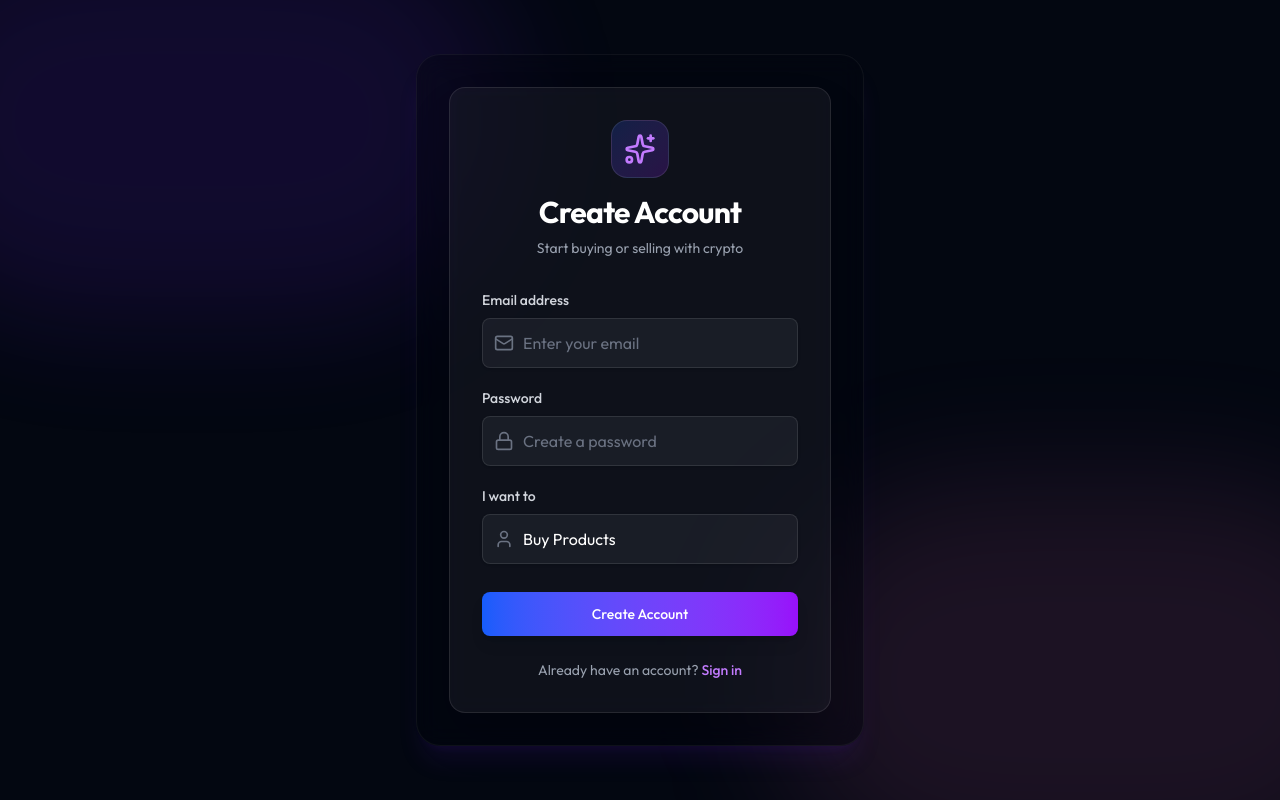
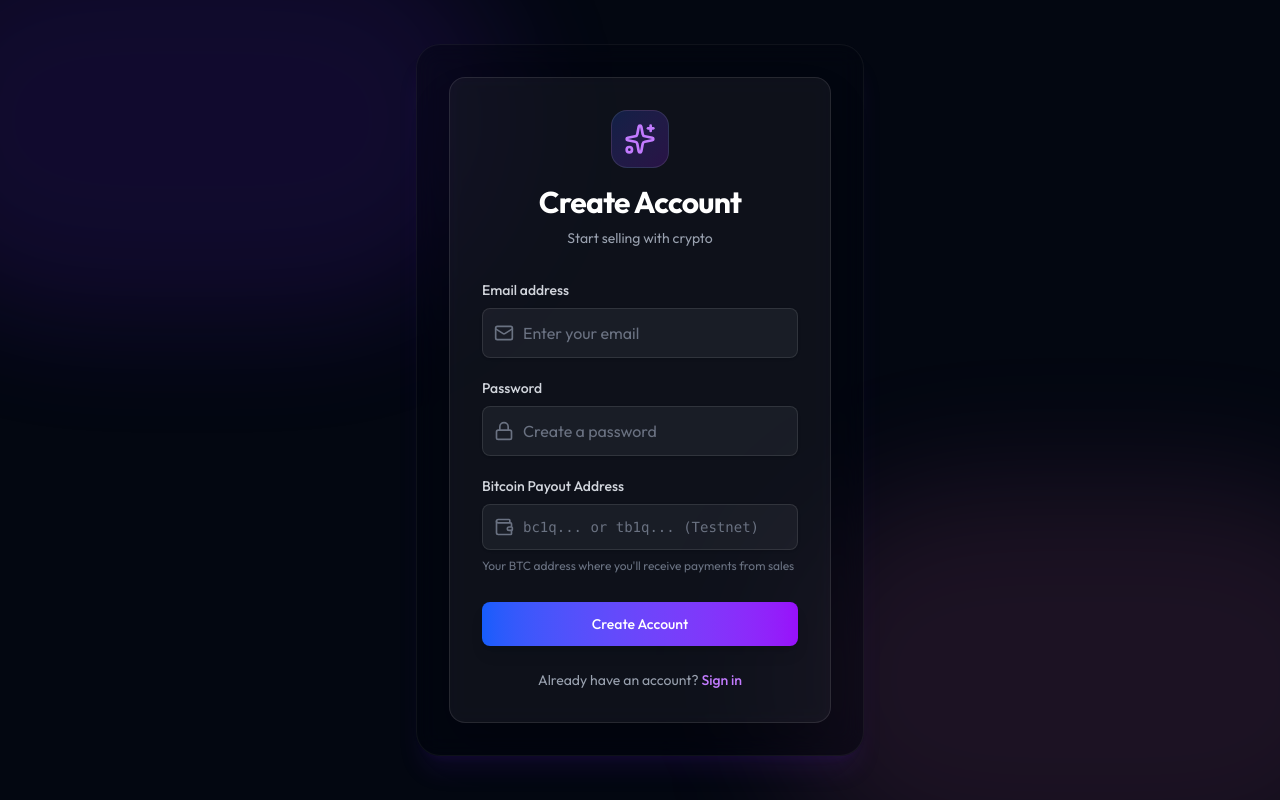
Before and after one commit to robson-muniz/crypto-commerce, a Next.js app: page /register in a window 1280 px wide. Built offline with nearby package versions, Linux system fonts and the light colour scheme.

Commit message:
feat: Simplify registration to vendor-only by removing role selection and making the payout address mandatory.

```diff
--- a/src/app/(auth)/register/page.tsx
+++ b/src/app/(auth)/register/page.tsx
@@ -3,13 +3,13 @@
 import { useState } from "react"
 import { useRouter } from "next/navigation"
 import Link from "next/link"
-import { Lock, Mail, User, Wallet, Sparkles } from "lucide-react"
+import { Lock, Mail, Wallet, Sparkles } from "lucide-react"
 
 export default function RegisterPage() {
   const router = useRouter()
   const [email, setEmail] = useState("")
   const [password, setPassword] = useState("")
-  const [role, setRole] = useState("USER") // Default to Buyer (USER)
+  const [role] = useState("VENDOR") // Always register as seller
   const [payoutAddress, setPayoutAddress] = useState("")
   const [error, setError] = useState("")
   const [loading, setLoading] = useState(false)
@@ -55,7 +55,7 @@ export default function RegisterPage() {
           Create Account
         </h2>
         <p className="mt-2 text-sm text-gray-400">
-          Start buying or selling with crypto
+          Start selling with crypto
         </p>
       </div>
 
@@ -116,32 +116,9 @@ export default function RegisterPage() {
           </div>
         </div>
 
+
+
         <div>
-          <label
-            htmlFor="role"
-            className="block text-sm font-medium text-gray-300 mb-2"
-          >
-            I want to
-          </label>
-          <div className="relative">
-            <div className="absolute inset-y-0 left-0 pl-3 flex items-center pointer-events-none">
-              <User className="h-5 w-5 text-gray-500" />
-            </div>
-            <select
-              id="role"
-              name="role"
-              value={role}
-              onChange={(e) => setRole(e.target.value)}
-              className="block w-full rounded-lg border border-white/10 bg-white/5 pl-10 pr-4 py-3 text-white shadow-sm focus:border-purple-500/50 focus:outline-none focus:ring-2 focus:ring-purple-500/20 transition-all appearance-none cursor-pointer"
-            >
-              <option value="USER" className="bg-gray-900">Buy Products</option>
-              <option value="VENDOR" className="bg-gray-900">Sell Products</option>
-            </select>
-          </div>
-        </div>
-
-        {role === "VENDOR" && (
-          <div className="animate-in fade-in slide-in-from-top-2 duration-200">
           <label
             htmlFor="payoutAddress"
             className="block text-sm font-medium text-gray-300 mb-2"
@@ -157,7 +134,7 @@ export default function RegisterPage() {
               name="payoutAddress"
               type="text"
               placeholder="bc1q... or tb1q... (Testnet)"
-                required={role === "VENDOR"}
+              required
               value={payoutAddress}
               onChange={(e) => setPayoutAddress(e.target.value)}
               className="block w-full rounded-lg border border-white/10 bg-white/5 pl-10 pr-4 py-3 text-white placeholder:text-gray-500 shadow-sm focus:border-purple-500/50 focus:outline-none focus:ring-2 focus:ring-purple-500/20 transition-all font-mono text-sm"
@@ -167,7 +144,6 @@ export default function RegisterPage() {
             Your BTC address where you'll receive payments from sales
           </p>
         </div>
-        )}
 
         <div className="pt-2">
           <button
```
Lines whose indentation alone changed are shown as unchanged.
